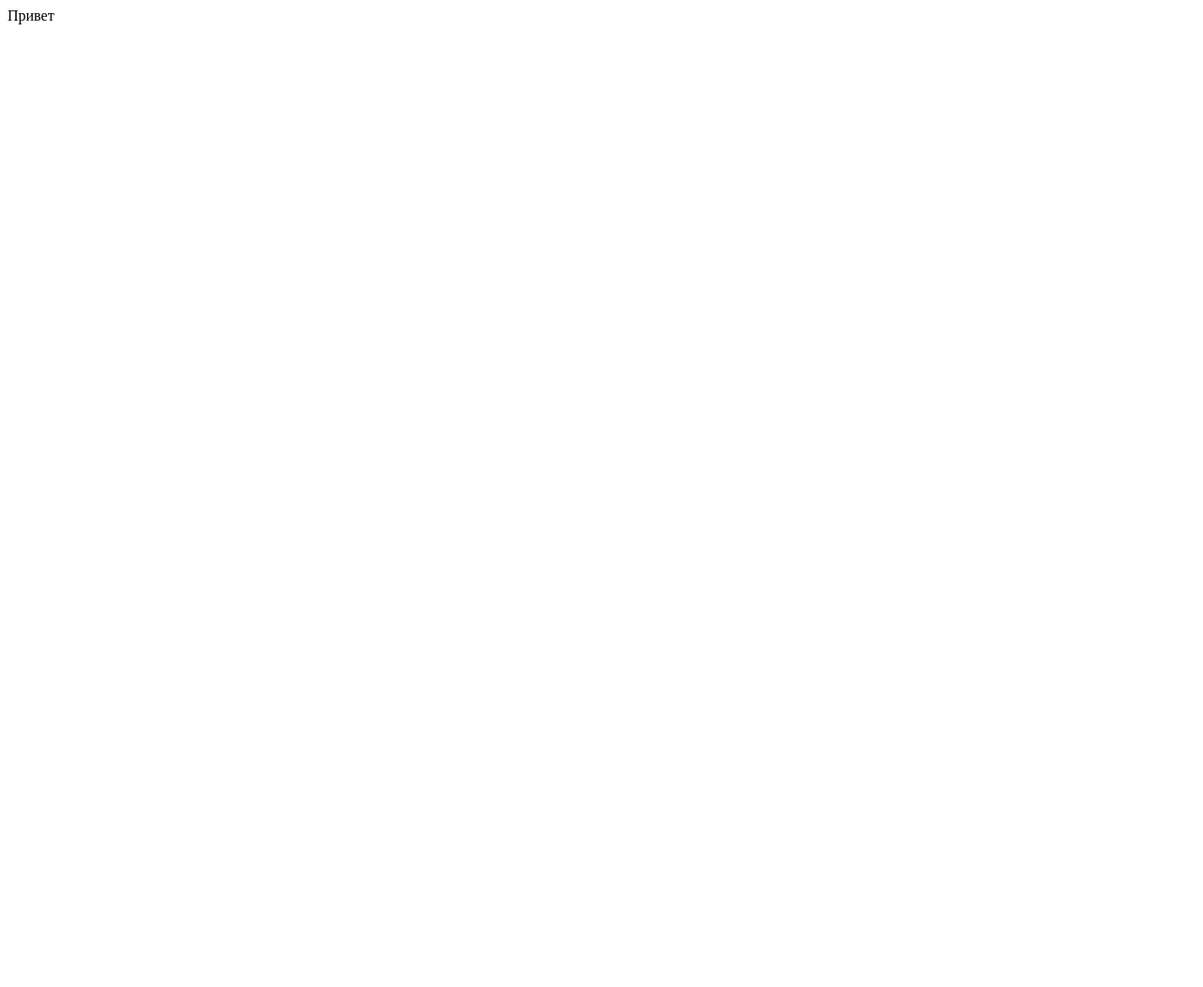
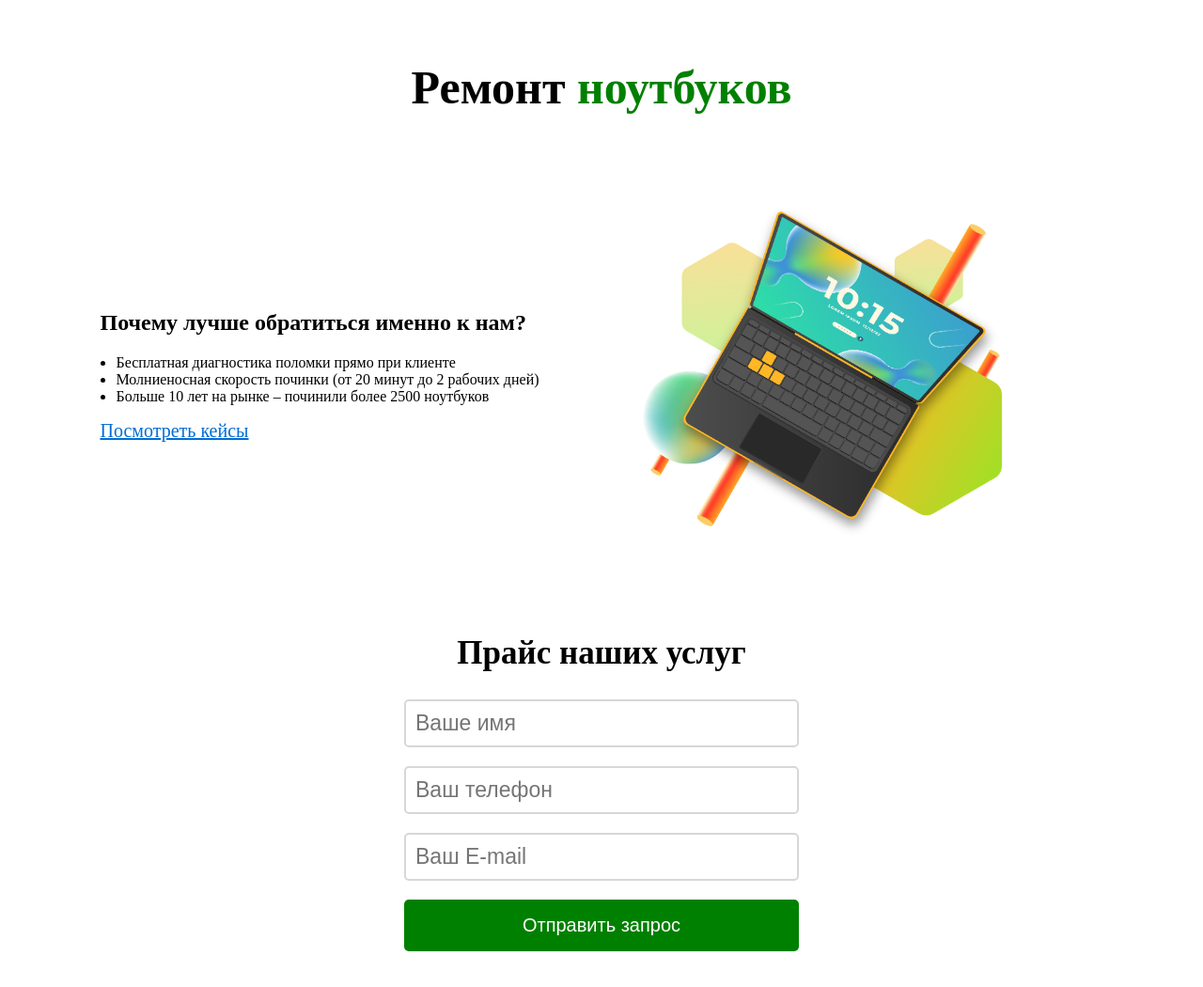
Before and after one commit to GostGas6/itLogia_less, a plain HTML site: page index.html in a window 1280 px wide. Shown: the whole page at 94% size. Before the commit the page ends 800 px from the top, so only its background shows below. Drawn offline with Linux system fonts and the light colour scheme.

Commit message:
add site

```diff
--- a/index.html
+++ b/index.html
@@ -1,12 +1,36 @@
 <!DOCTYPE html>
 <html lang="en">
+
 <head>
     <meta charset="UTF-8">
     <meta http-equiv="X-UA-Compatible" content="IE=edge">
     <meta name="viewport" content="width=device-width, initial-scale=1.0">
-    <title>Title</title>
+    <title>Моя первая страница</title>
+    <link rel="stylesheet" href="styles.css">
 </head>
+
 <body>
-    <div>Привет</div>
+    <h1 class="title">Ремонт <span>ноутбуков</span></h1>
+    <div class="main">
+        <div class="main-info">
+
+            <h2>Почему лучше обратиться именно к нам?</h2>
+            <ul>
+                <li>Бесплатная диагностика поломки прямо при клиенте</li>
+                <li>Молниеносная скорость починки (от 20 минут до 2 рабочих дней)</li>
+                <li>Больше 10 лет на рынке – починили более 2500 ноутбуков</li>
+            </ul>
+            <a href="https://google.com">Посмотреть кейсы</a>
+        </div>
+        <img src="image2.png" alt="image">
+    </div>
+    <div class="form">
+        <h2>Прайс наших услуг</h2>
+        <input type="text" placeholder="Ваше имя">
+        <input type="text" placeholder="Ваш телефон">
+        <input type="text" placeholder="Ваш E-mail">
+        <button>Отправить запрос</button>
+    </div>
 </body>
+
 </html>
--- /dev/null
+++ b/styles.css
@@ -0,0 +1,63 @@
+.title{
+    padding: 30px;
+    text-align: center;
+    font-size: 50px;
+}
+
+.main{
+    display: flex;
+    justify-content: center;
+    align-items: center;
+}
+
+.main img{
+    max-width: 600px;
+}
+
+.main-info{
+    max-width: 500px;
+}
+
+
+.main-info ul{
+    padding-left: 17px;
+}
+
+.main-info a{
+    font-size: 20px;
+    color: #006dd4;
+}
+
+.form{
+    max-width: 420px;
+    margin: 50px auto;
+    display: flex;
+    flex-direction: column;
+}
+
+.form h2{
+    text-align: center;
+    font-size: 35px;
+}
+
+.form input{
+    padding: 10px;
+    font-size: 23px;
+    border-radius: 5px;
+    margin-bottom: 20px;
+    border: 2px solid #d7d7d7;
+}
+
+.form button{
+    background: green;
+    color: white;
+    padding: 16px;
+    border-radius: 5px;
+    border: 0;
+    font-size: 20px;
+
+}
+
+.title span{
+    color: green;
+}
```
Also changed, not shown: image2.png (added).
